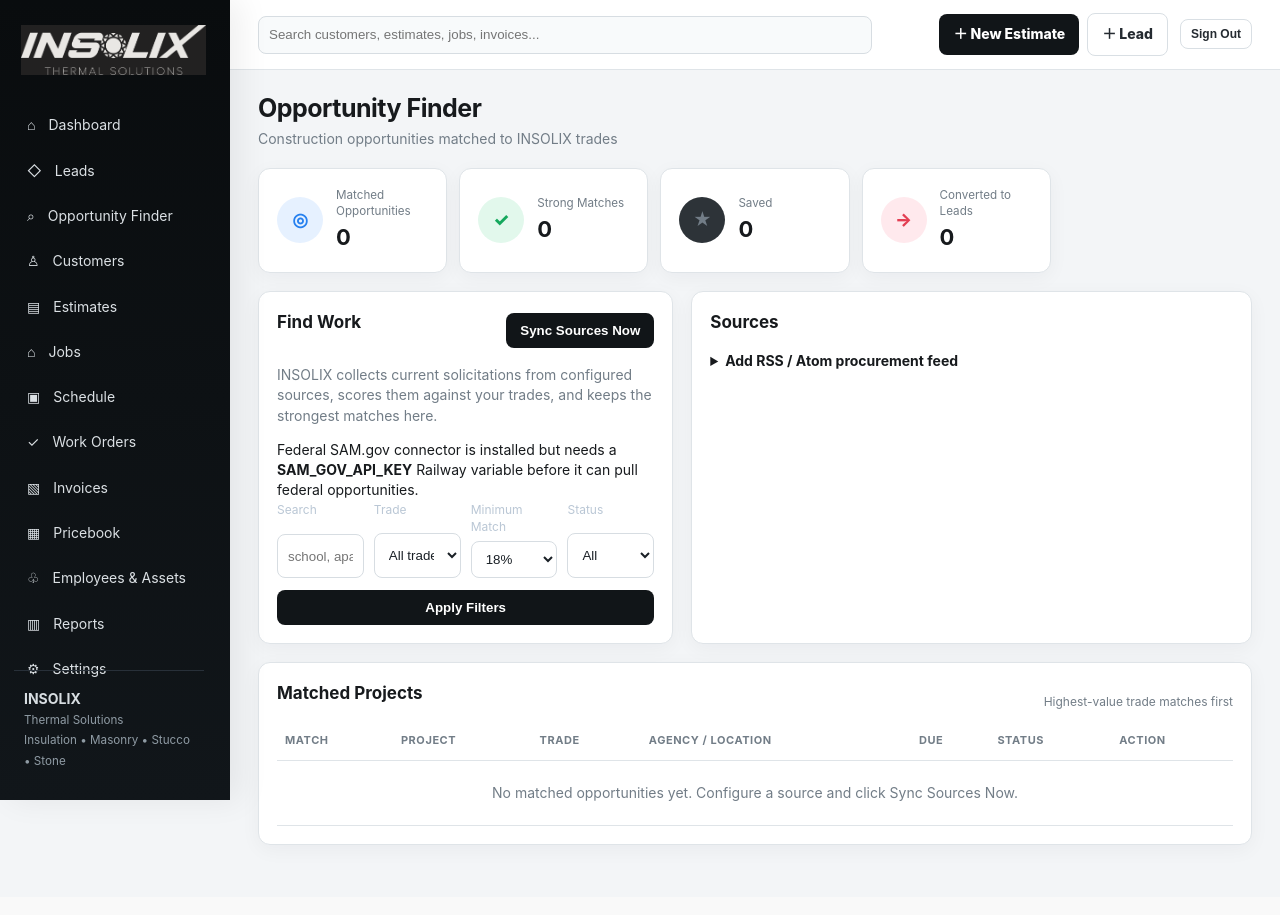
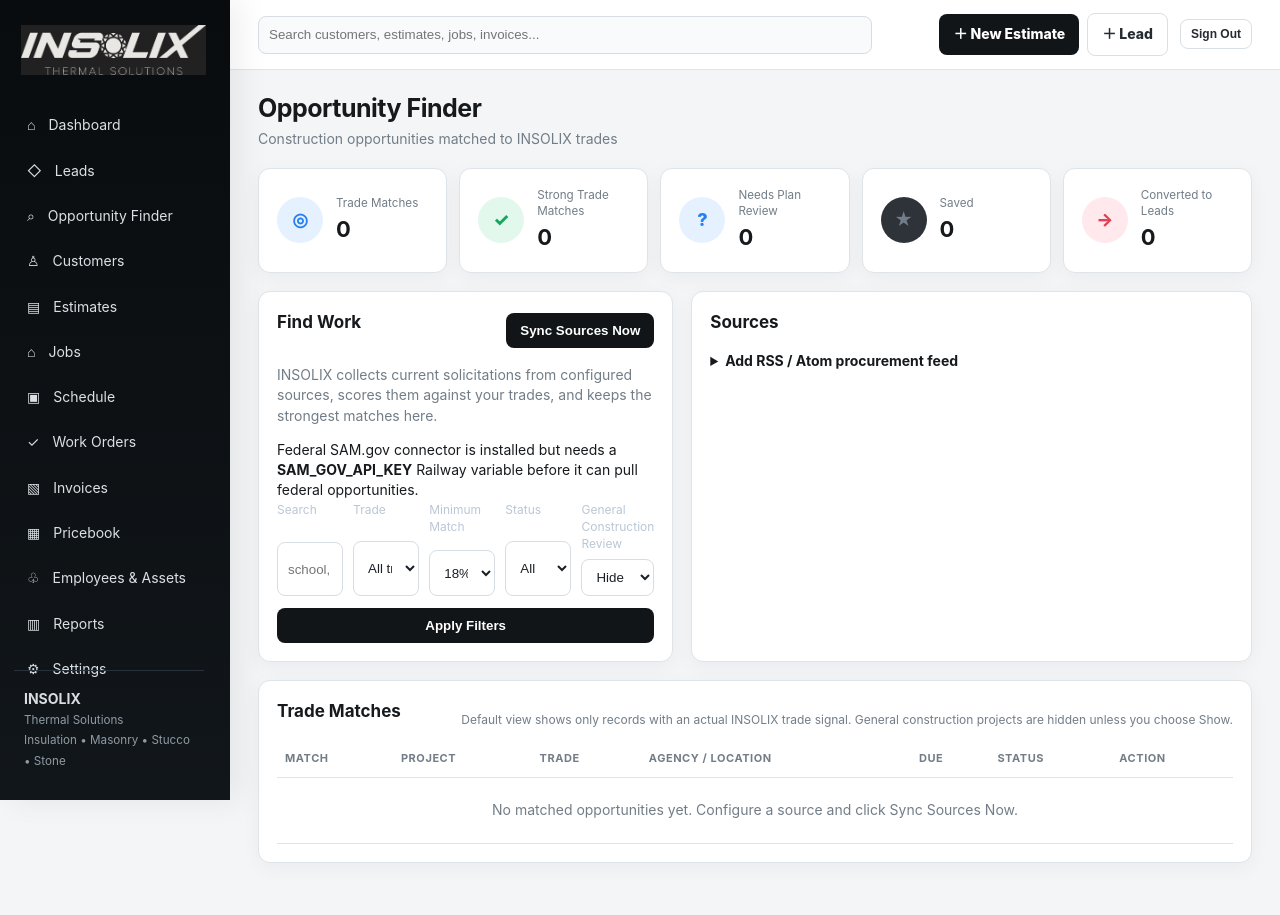
Before and after one commit to kevinrico75/insolix-fieldops, a Python web app: template templates/opportunities.html in a window 1280 px wide. Before the commit the page ends 847 px from the top, so only its background shows below. Run offline with Jinja, Linux system fonts and the light colour scheme; the template is opened without the code that fills it, so the values that code supplies are empty.

Commit message:
Clarify confirmed trade matches versus plan review opportunities

```diff
--- a/templates/opportunities.html
+++ b/templates/opportunities.html
@@ -4,8 +4,9 @@
 {% block subheading %}Construction opportunities matched to INSOLIX trades{% endblock %}
 {% block content %}
 <div class="cards kpis">
-  <div class="card metric"><span class="metric-icon blue">◎</span><div><small>Matched Opportunities</small><b>{{counts.total or 0}}</b></div></div>
-  <div class="card metric"><span class="metric-icon green">✓</span><div><small>Strong Matches</small><b>{{counts.strong or 0}}</b></div></div>
+  <div class="card metric"><span class="metric-icon blue">◎</span><div><small>Trade Matches</small><b>{{counts.total or 0}}</b></div></div>
+  <div class="card metric"><span class="metric-icon green">✓</span><div><small>Strong Trade Matches</small><b>{{counts.strong or 0}}</b></div></div>
+  <div class="card metric"><span class="metric-icon blue">?</span><div><small>Needs Plan Review</small><b>{{counts.review or 0}}</b></div></div>
   <div class="card metric"><span class="metric-icon">★</span><div><small>Saved</small><b>{{counts.saved or 0}}</b></div></div>
   <div class="card metric"><span class="metric-icon red">→</span><div><small>Converted to Leads</small><b>{{counts.converted or 0}}</b></div></div>
 </div>
@@ -22,6 +23,7 @@
       <label>Trade<select name="trade"><option value="">All trades</option>{% for t in trade_counts %}<option value="{{t.trade}}" {% if trade==t.trade %}selected{% endif %}>{{t.trade}} ({{t.n}})</option>{% endfor %}</select></label>
       <label>Minimum Match<select name="min_score">{% for n in [18,30,45,55,70] %}<option value="{{n}}" {% if min_score==n %}selected{% endif %}>{{n}}%</option>{% endfor %}</select></label>
       <label>Status<select name="status"><option value="">All</option>{% for s in ['New','Saved','Passed','Converted'] %}<option {% if status==s %}selected{% endif %}>{{s}}</option>{% endfor %}</select></label>
+      <label>General Construction Review<select name="include_review"><option value="0" {% if not include_review %}selected{% endif %}>Hide</option><option value="1" {% if include_review %}selected{% endif %}>Show</option></select></label>
     </div>
     <button class="secondary">Apply Filters</button>
   </form>
@@ -44,7 +46,7 @@
 </div>
 
 <section class="card">
-<div class="section-title"><h2>Matched Projects</h2><span class="muted">Highest-value trade matches first</span></div>
+<div class="section-title"><h2>Trade Matches</h2><span class="muted">Default view shows only records with an actual INSOLIX trade signal. General construction projects are hidden unless you choose Show.</span></div>
 <div class="table-wrap">
 <table>
 <tr><th>Match</th><th>Project</th><th>Trade</th><th>Agency / Location</th><th>Due</th><th>Status</th><th>Action</th></tr>
@@ -52,7 +54,7 @@
 <tr>
   <td><b>{{o.match_score}}%</b><br><small>{{o.match_reasons or 'construction match'}}</small></td>
   <td><b>{% if o.url %}<a href="{{o.url}}" target="_blank" rel="noopener">{{o.title}}</a>{% else %}{{o.title}}{% endif %}</b><br><small>{{o.solicitation_number or o.notice_type or o.source_name}}</small></td>
-  <td><span class="status">{{o.trade or 'Review'}}</span></td>
+  <td><span class="status">{{o.trade or 'Review'}}</span><br><small>{% if o.trade=='Construction Review' %}Possible scope only — plans/specs must be checked{% elif 'NAICS' in (o.match_reasons or '') %}Trade-category signal{% else %}Trade wording found in record{% endif %}</small></td>
   <td>{{o.agency or '—'}}<br><small>{{o.location or o.state or '—'}}</small></td>
   <td>{{o.due_date or '—'}}</td>
   <td>
```
